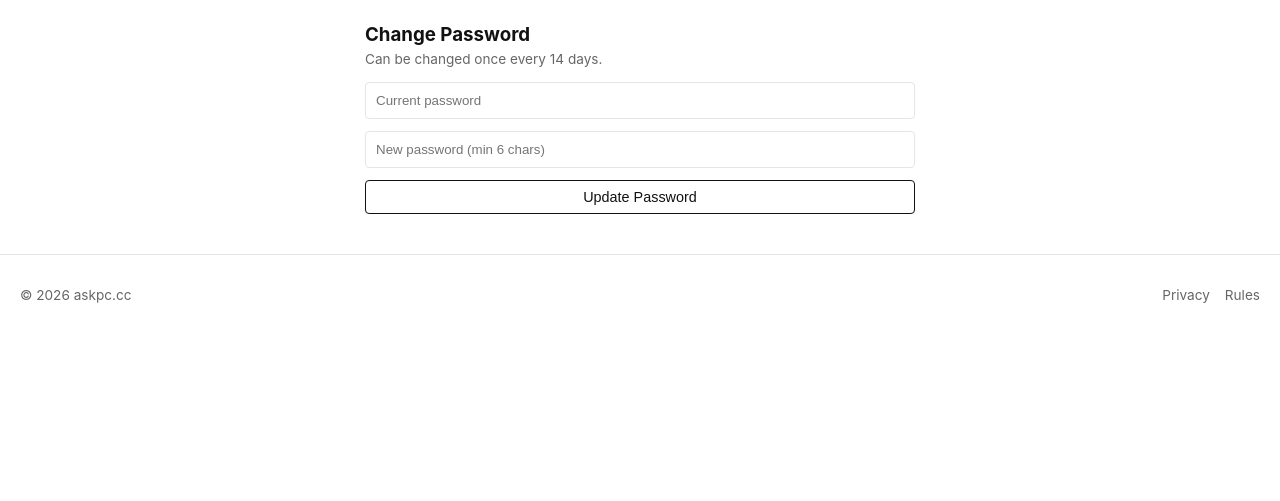
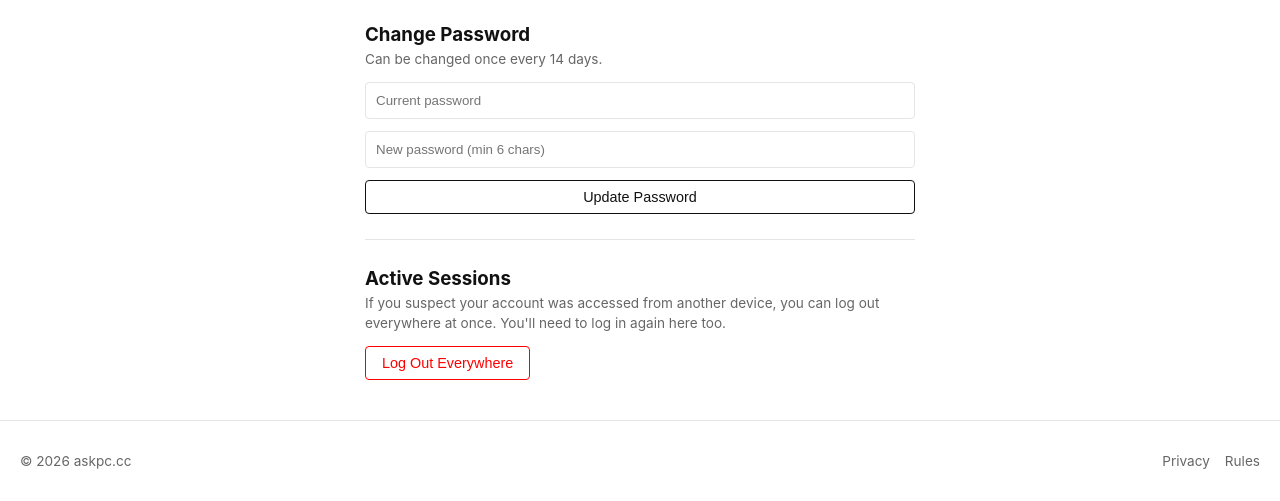
Before and after one commit to Sapo534/askpc.cc, a Python web app: template app/templates/settings.html in a window 1280 px wide. Shown: the part 1213-1714 px from the top of the page. Before the commit the page ends 1516 px from the top, so only its background shows below. Run offline with Jinja, Linux system fonts and the light colour scheme; the template is opened without the code that fills it, so the values that code supplies are empty.

Commit message:
Add logout-everywhere button

```diff
--- a/app/templates/settings.html
+++ b/app/templates/settings.html
@@ -143,5 +143,16 @@
         </form>
     </div>
 
+    <!-- 6. Security: Log out everywhere -->
+    <div style="margin-top: 25px; padding-top: 25px; border-top: 1px solid var(--border-color);">
+        <h3>Active Sessions</h3>
+        <p style="font-size: 0.85rem; color: var(--text-secondary); margin-bottom: 12px;">
+            If you suspect your account was accessed from another device, you can log out everywhere at once. You'll need to log in again here too.
+        </p>
+        <form action="/settings/security/logout-everywhere" method="POST">
+            <button type="submit" class="btn btn-outline" style="color: #ff0000; border-color: #ff0000;">Log Out Everywhere</button>
+        </form>
+    </div>
+
 </div>
 {% endblock %}
```
